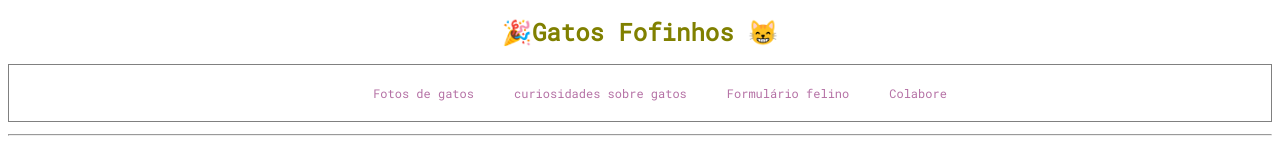
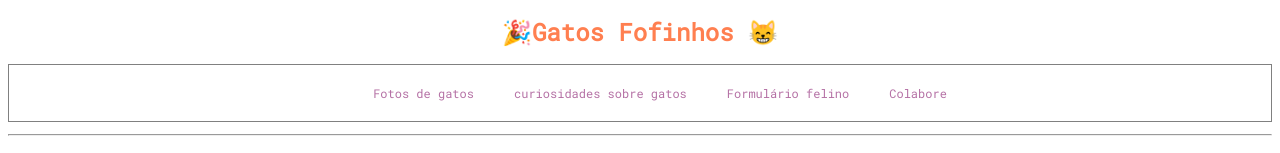
Before and after one commit to gilson-delgado/galeria, a plain HTML site: page index.html in a window 1280 px wide. Shown: the top 153 px of the page. Drawn offline with Linux system fonts and the light colour scheme.

Commit message:
trca de cor h1 para coral

```diff
--- a/style.css
+++ b/style.css
@@ -13,7 +13,7 @@ html {
 }
 h1 {
     text-align: center;
-    color: olive;
+    color: coral;
 }
 
 /* Menu de navegação */
```
